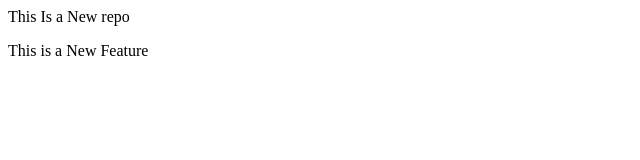
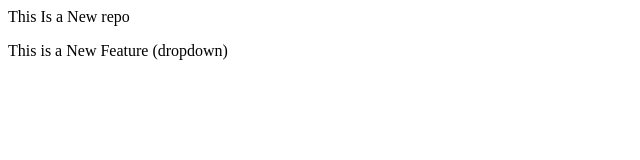
Before and after one commit to Syednadeem84/localrepo, a plain HTML site: page index.html in a window 1280 px wide. Shown: the full height of the page, 0-640 px from the left. Drawn offline with Linux system fonts and the light colour scheme.

Commit message:
Add DropDown

```diff
--- a/index.html
+++ b/index.html
@@ -1,3 +1,3 @@
 <p>This Is a New repo</p>
 
-<p>This is a New Feature</p>
+<p>This is a New Feature (dropdown)</p>
```
